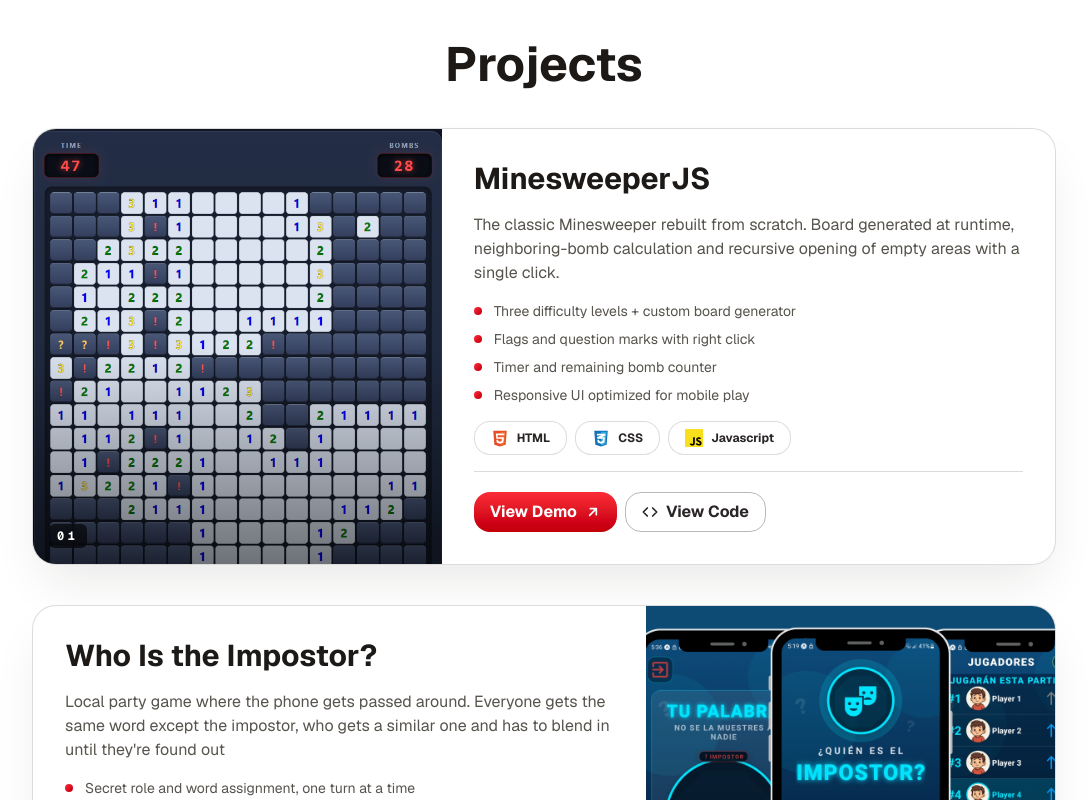
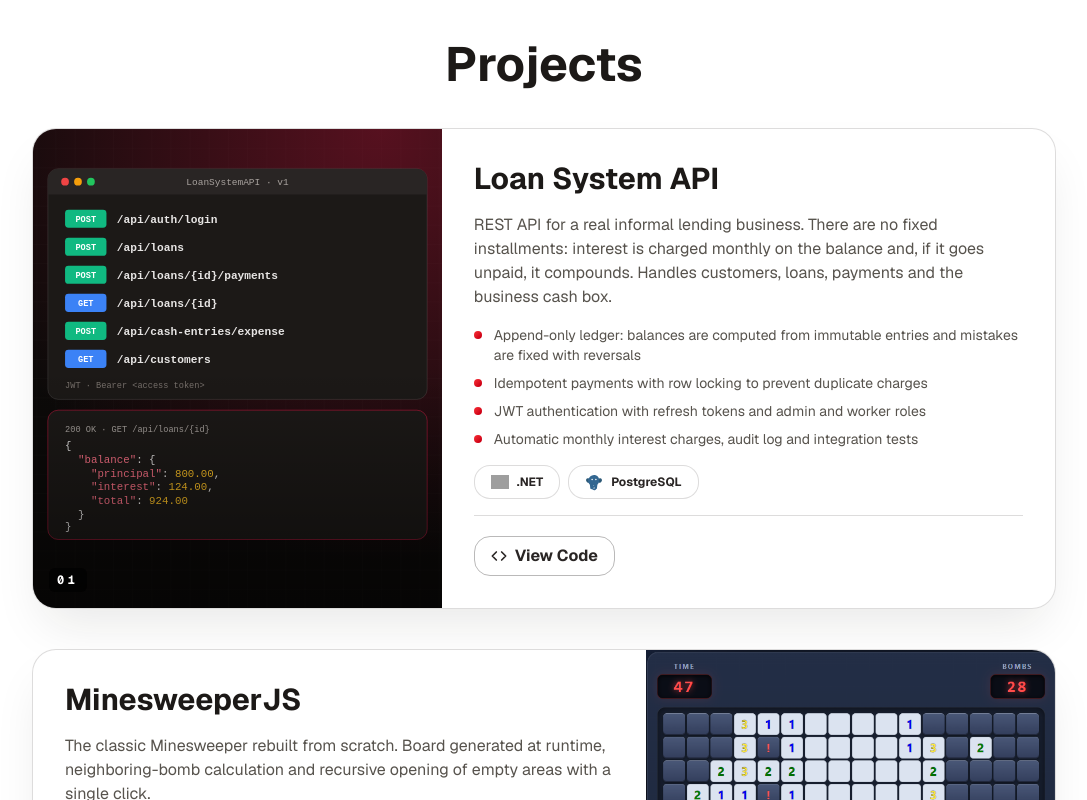
Before and after one commit to noirouge/portfolio, a Next.js app: page / in a window 1280 px wide. Shown: the part 880-1680 px from the top of the page, without its empty margins (96-1183 px from the left). Built offline with nearby package versions, Linux system fonts and the light colour scheme; grey boxes are pictures that could not be loaded.

Commit message:
feat: add new project Loan System API as featured project

```diff
--- a/data/en.ts
+++ b/data/en.ts
@@ -2,6 +2,19 @@ import Project from "@/types/Project";
 import type { Dictionary } from "./es";
 
 export const projects: Project[] = [
+    {
+        image: "loan-system-api.svg",
+        title: "Loan System API",
+        description: "REST API for a real informal lending business. There are no fixed installments: interest is charged monthly on the balance and, if it goes unpaid, it compounds. Handles customers, loans, payments and the business cash box.",
+        descriptionPoints: [
+            "Append-only ledger: balances are computed from immutable entries and mistakes are fixed with reversals",
+            "Idempotent payments with row locking to prevent duplicate charges",
+            "JWT authentication with refresh tokens and admin and worker roles",
+            "Automatic monthly interest charges, audit log and integration tests",
+        ],
+        mainTechs: ["dotnet", "postgresql"],
+        codeUrl: "https://github.com/noirouge/loan-system-api",
+    },
     {
         image: "minesweeperjs.png",
         title: "MinesweeperJS",
--- a/data/es.ts
+++ b/data/es.ts
@@ -1,6 +1,19 @@
 import Project from "@/types/Project";
 
 export const projects:Project[] = [
+    {
+        image: "loan-system-api.svg",
+        title: "Sistema de Préstamos API",
+        description: "API REST para un negocio real de préstamos informales. No hay cuotas fijas: el interés se cobra cada mes sobre el saldo y, si no se paga, se capitaliza. Maneja clientes, préstamos, pagos y la caja del negocio.",
+        descriptionPoints: [
+            "Ledger append-only: el saldo se calcula desde asientos inmutables y los errores se corrigen con reversiones",
+            "Pagos idempotentes con bloqueo de fila para evitar cobros duplicados",
+            "Autenticación JWT con refresh tokens y roles de administrador y empleado",
+            "Cargo de interés mensual automático, auditoría y pruebas de integración",
+        ],
+        mainTechs: ["dotnet", "postgresql"],
+        codeUrl: "https://github.com/noirouge/loan-system-api",
+    },
     {
         image: "minesweeperjs.png",
         title: "BuscaminasJS",
```
Also changed, not shown: public/project-images/loan-system-api.svg (added).
